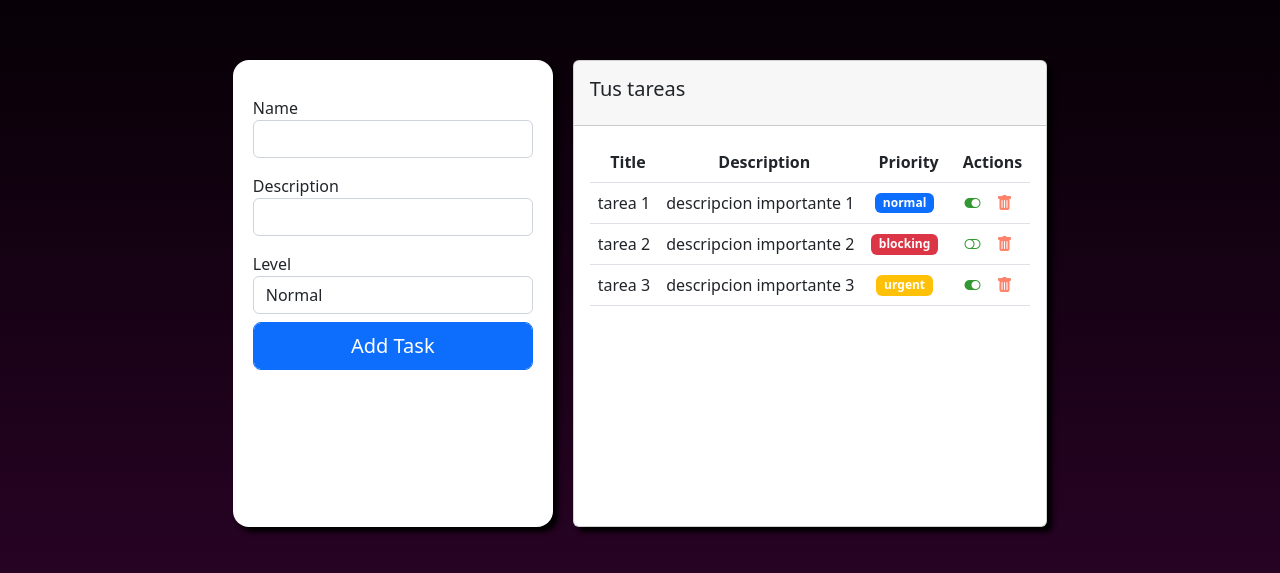
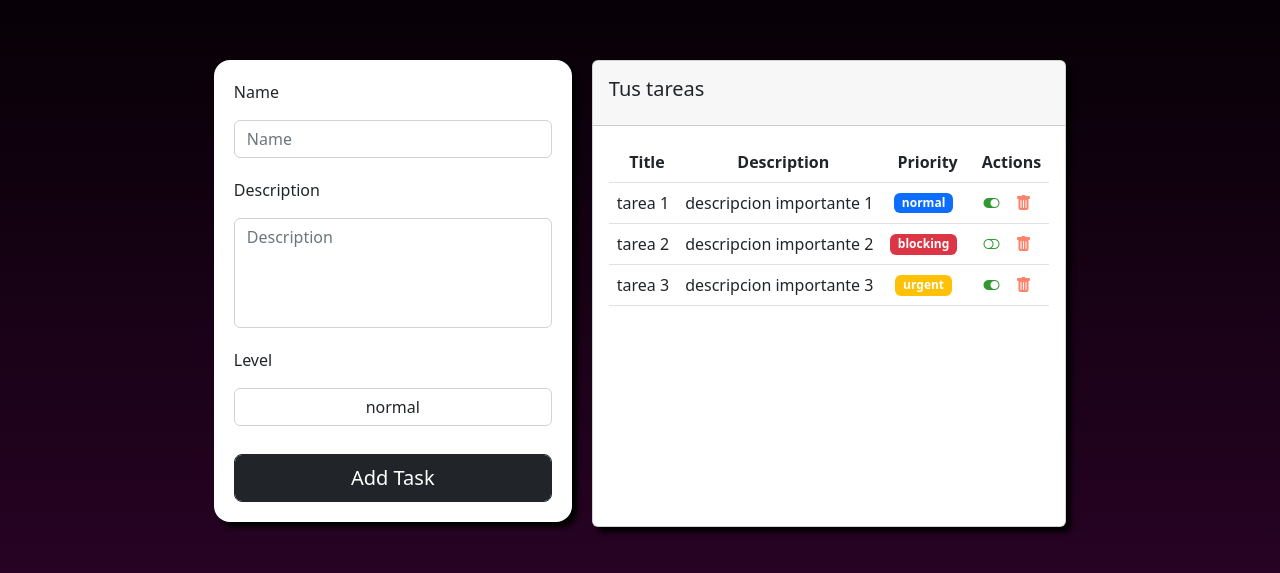
Before and after one commit to omaroaburto/react-open-bootcamp, a React (Create React App) app: page / in a window 1280 px wide. Shown: the part 107-680 px from the top of the page. Built offline with nearby package versions, Linux system fonts and the light colour scheme.

Commit message:
add task form with formik

```diff
--- a/src/components/container/task-list.jsx
+++ b/src/components/container/task-list.jsx
@@ -2,7 +2,8 @@ import React, { useEffect, useState } from "react";
 import PropTypes from "prop-types";
 import { Task, LEVELS } from "../../models/";
 import TaskComponent from "../pure/taks";
-import TaskForm from "../pure/forms/TaskForm";
+//import TaskForm from "../pure/forms/TaskForm";
+import TaskFormFormik from "../pure/forms/TaskFormFormik";
 
 const TaskListComponent = ({ task, complete, remove }) => {
   const defaultTaks1 = new Task(
@@ -131,7 +132,7 @@ const TaskListComponent = ({ task, complete, remove }) => {
           width: "100vw",
         }}
       >
-        <TaskForm add={addTask} />
+        <TaskFormFormik add={addTask} />
         <div
           className="card"
           style={{
--- a/src/components/pure/forms/TaskFormFormik.jsx
+++ b/src/components/pure/forms/TaskFormFormik.jsx
@@ -1,16 +1,139 @@
-import React from 'react'
-import PropTypes from 'prop-types'
+import React from "react";
+import PropTypes from "prop-types";
+import { Form, Formik, Field, ErrorMessage } from "formik";
+import * as Yup from "yup";
+import { LEVELS, Task } from "../../../models";
 
-const TaskFormFormik = props => {
+const taskSchema = Yup.object().shape({
+  name: Yup.string()
+    .min(3, "Name too short")
+    .max(20, "Name too long")
+    .required("Name is required"),
+  description: Yup.string()
+    .min(3, "Description too short")
+    .max(500, "Description too long")
+    .required("Description is required"),
+  level: Yup.string()
+    .oneOf(
+      [LEVELS.NORMAL, LEVELS.URGENT, LEVELS.BLOCKING],
+      "Level must matches"
+    )
+    .required("Level is required"),
+});
+
+const TaskFormFormik = ({ add }) => {
+  const initialTaskForm = {
+    name: "",
+    description: "",
+    level: LEVELS.NORMAL,
+  };
+  const styleForm = {
+    padding: "20px",
+    backgroundColor: "white",
+    minWidth: "320px",
+    boxShadow: "5px 5px 5px black",
+    borderRadius: "1rem",
+    display: "flex",
+    flexDirection: "column",
+    gap: "20px",
+  };
+  const styleTextArea = {
+    resize: "none",
+    overflow: "auto",
+  };
+  const styleAlert = {
+    maxWidth: "250px",
+    fontWeight: "bold",
+    marginBottom: "opx",
+    padding: "opx",
+    color: "darkblue",
+    textAlign: "center"
+  }
+  const addTask = (value) => {
+    const newTask = new Task(value.name, value.description, false, value.level);
+    add(newTask);
+  };
   return (
     <div>
+      <Formik
+        initialValues={initialTaskForm}
+        onSubmit={addTask}
+        validationSchema={taskSchema}
+      >
+        {({
+          values,
+          errors,
+          touched,
+          handleChange,
+          handleBlur,
+          handleSubmit,
+          isSubmitting,
+        }) => (
+          <Form style={styleForm}>
+            <div className="form-group">
+              <label htmlFor="name">Name</label>
+              <Field
+                type="text"
+                id="name"
+                name="name"
+                placeholder="Name"
+                required
+                className="form-control mt-3"
+              ></Field>
+              {errors.name && touched.name && (
+                <div className="alert alert-danger mt-2" style={styleAlert}>
+                  <ErrorMessage name="name"></ErrorMessage>
+                </div>
+              )}
+            </div>
+            <div className="form-group">
+              <label htmlFor="description">Description</label>
+              <Field
+                style={styleTextArea}
+                rows="4"
+                cols="30"
+                as="textarea"
+                id="description"
+                name="description"
+                placeholder="Description"
+                required
+                className="form-control mt-3"
+              ></Field>
+              {errors.description && touched.description && (
+                <div className="alert alert-danger mt-2" style={styleAlert}>
+                  <ErrorMessage name="description"></ErrorMessage>
+                </div>
+              )}
+            </div>
+            <div className="form-group">
+              <label htmlFor="level">Level</label>
+              <Field as="select" name="level" className="form-control mt-3 text-center">
+                <option value={LEVELS.NORMAL}>{LEVELS.NORMAL}</option>
+                <option value={LEVELS.URGENT}>{LEVELS.URGENT}</option>
+                <option value={LEVELS.BLOCKING}>{LEVELS.BLOCKING}</option>
+              </Field>
+              {errors.level && touched.level && (
+                <div className="alert alert-danger mt-2" style={styleAlert}>
+                  <ErrorMessage name="level"></ErrorMessage>
+                </div>
+              )}
+            </div>
 
+            <button
+              type="submit"
+              className="btn btn-lg btn-dark mt-2 form-control"
+            >
+              Add Task
+            </button>
+          </Form>
+        )}
+      </Formik>
     </div>
-  )
-}
+  );
+};
 
 TaskFormFormik.propTypes = {
+  add: PropTypes.func.isRequired,
+};
 
-}
-
-export default TaskFormFormik
+export default TaskFormFormik;
```
